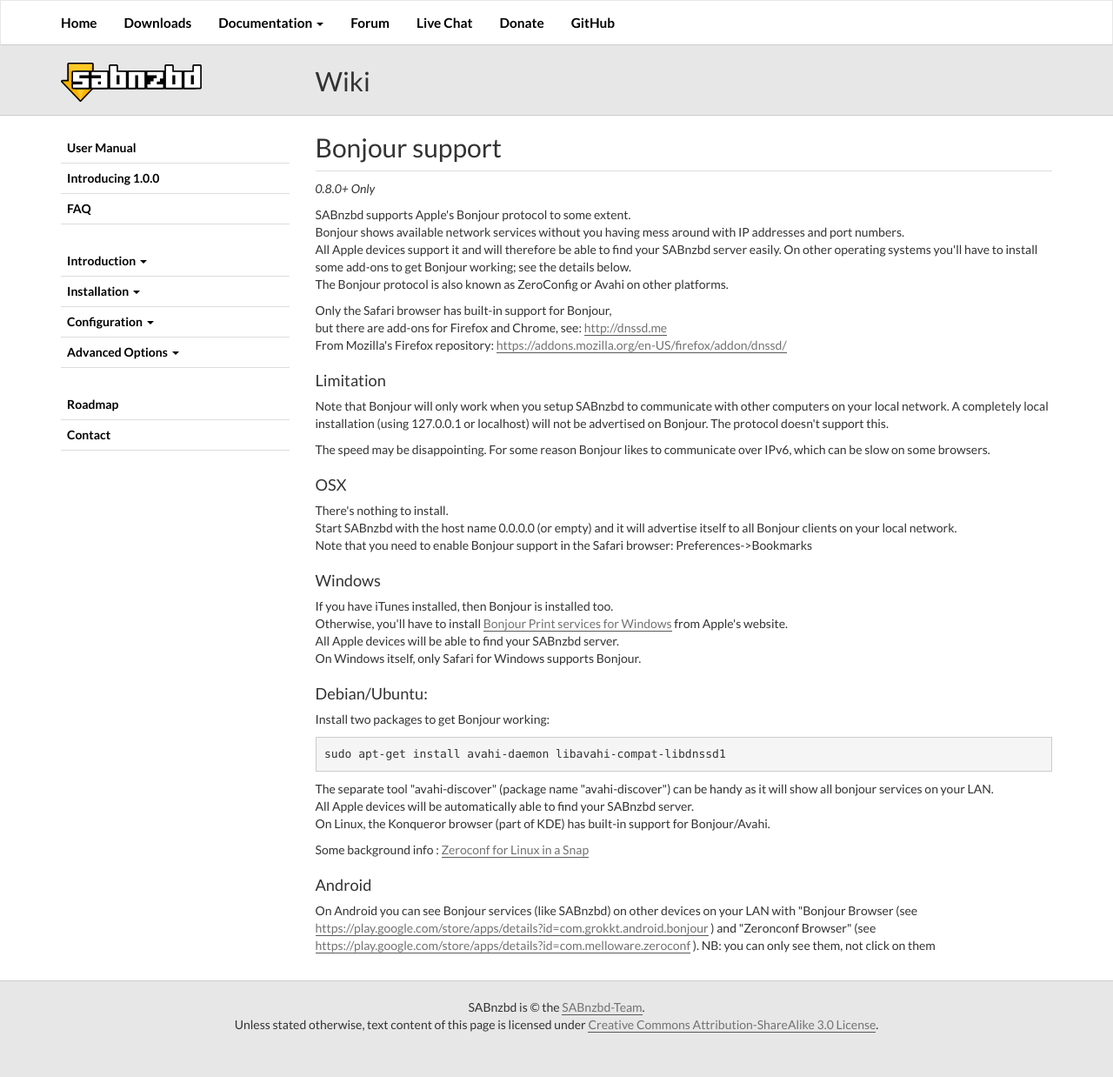
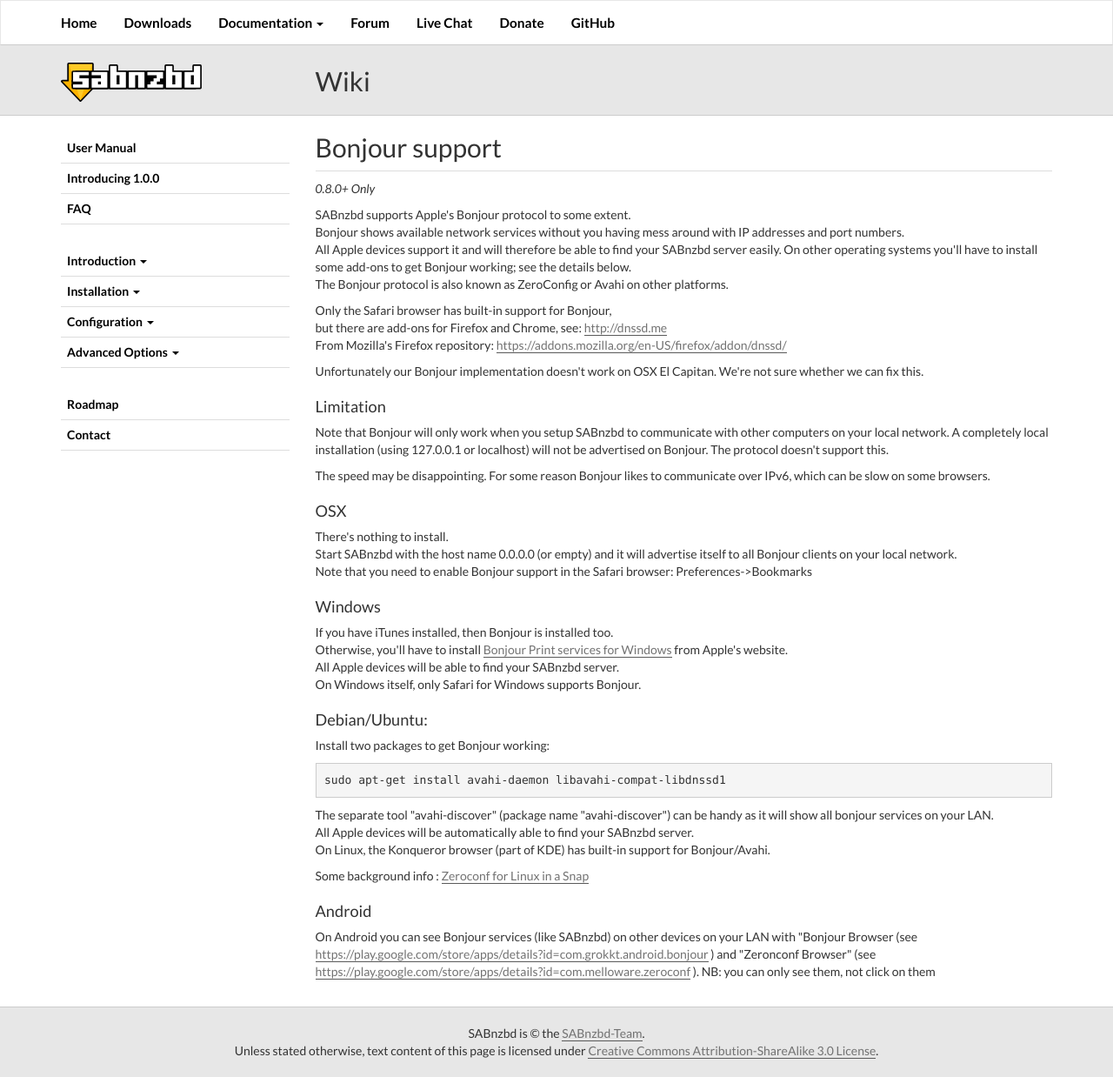
Before and after one commit to sabnzbd/sabnzbd.github.io, a Jekyll site: the page built from wiki/extra/bonjour-support.html, in a window 1280 px wide. Shown: the whole page at 87% size. Built offline with Jekyll 4.4.1, drawn with Linux system fonts in a browser that asks for light colours; before the commit the page ends 1208 px from its top, so only the background shows below that.

Commit message:
Update Bonjour info
Doesn't work on OSX El Capitan

```diff
--- a/wiki/extra/bonjour-support.html
+++ b/wiki/extra/bonjour-support.html
@@ -10,6 +10,8 @@
 <p>Only the Safari browser has built-in support for Bonjour,<br>
     but there are add-ons for Firefox and Chrome, see: <a href="http://dnssd.me/" target="_blank">http://dnssd.me</a><br>
     From Mozilla's Firefox repository: <a href="https://addons.mozilla.org/en-US/firefox/addon/dnssd/" target="_blank">https://addons.mozilla.org/en-US/firefox/addon/dnssd/</a>
+</p>
+<p>Unfortunately our Bonjour implementation doesn't work on OSX El Capitan. We're not sure whether we can fix this.
 </p>
 <h3 id="toc0"><span>Limitation</span></h3>
 <p>Note that Bonjour will only work when you setup SABnzbd to communicate with other computers on your local network. A completely local installation (using 127.0.0.1 or localhost) will not be advertised on Bonjour. The protocol doesn't support this.</p>
```
